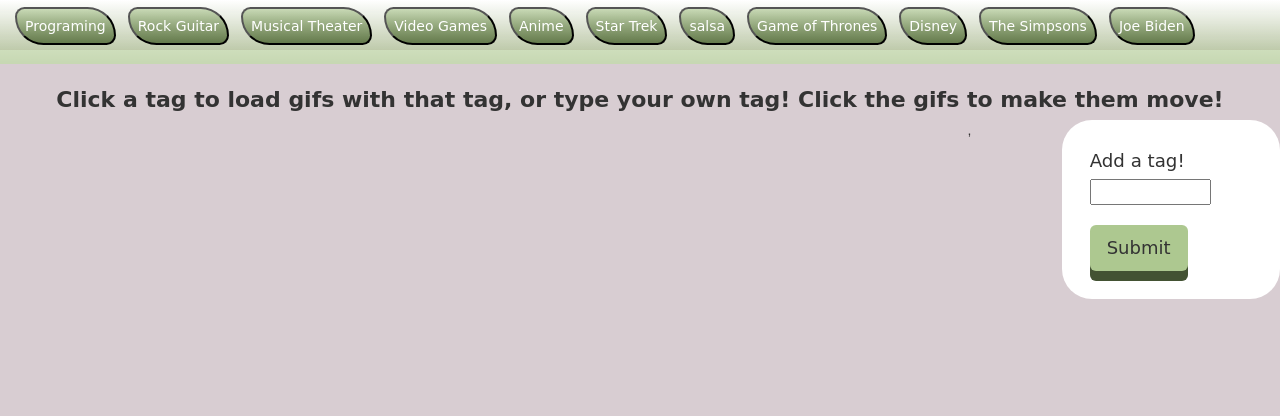
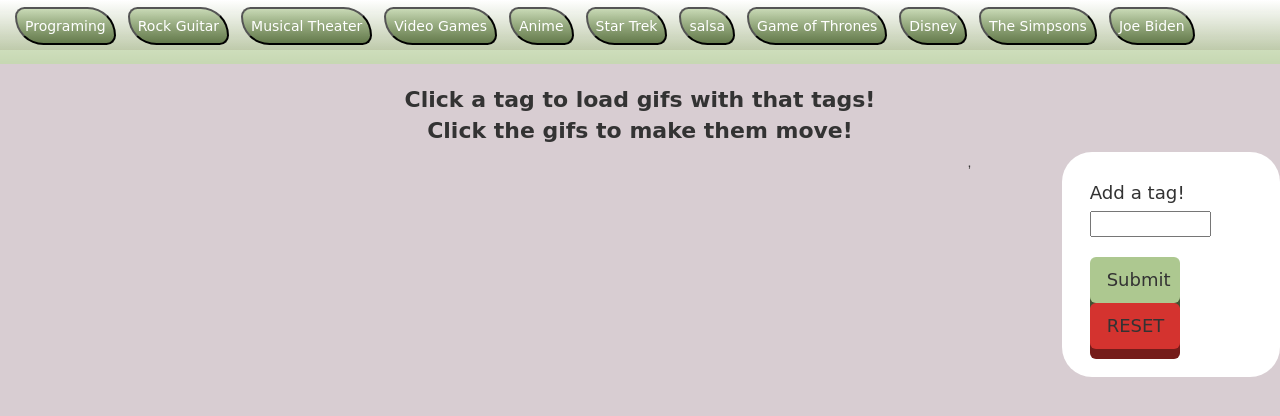
Before and after one commit to johngorm/GifTastic, a PHP site: page / in a window 1280 px wide. Shown: the top 416 px of the page. Run offline with PHP 8.4, Linux system fonts and the light colour scheme; some web fonts are replaced.

Commit message:
Add reset button to DOM

```diff
--- a/assets/css/style.css
+++ b/assets/css/style.css
@@ -11,6 +11,10 @@ strong{
 
 button{
 	font-family: 'Baloo Bhaina', cursive;
+}
+
+#gif-display{
+	clear:left;
 }
 
 #tag-list{
@@ -81,25 +85,42 @@ button{
 }
 
 #user-input button{
+	width: 5em;
+
+}
+
+
+#add-tag-btn {
 	background-color: rgb(173,200,144);
 	box-shadow: 0 10px #435233;
 }
 
-#user-input button:hover{
+#add-tag-btn:hover{
 	background-color: #97D158;
-
 
 }
 
-#user-input button:active{
+#add-tag-btn:active{
 	background-color: #657B4D;
 	box-shadow: 0 5px #313B25;
 	color: white;
 	transform: translateY(5px);
 }
 
-button:focus {
-	outline: 0;
+#reset-Local-btn{
+	box-shadow: 0 10px #751C1A;
+	background-color: rgb(212,51,47);
+}
+
+#reset-Local-btn:hover{
+	background-color: #FC3534;
+}
+
+#reset-Local-btn:active{
+	background-color: #AB2925;
+	box-shadow: 0 5px #631816;
+	color:white;
+	transform: translateY(5px);
 }
 
 img{
@@ -129,7 +150,9 @@ p{
 	}
 	#user-input button{
 		width: 100%;
-		font-size: 1.8em
+		height: 3em;
+		font-size: 150%;
+		margin: 10px 0px;
 	}
 
 	#user-input input{
--- a/index.html
+++ b/index.html
@@ -26,11 +26,13 @@
 	<div class='row'>
 		<div class='col-sm-12' id='tag-list'></div>
 	<div class='row'>
-		<p class='text-center'><strong>
-			Click a tag to load gifs with that tag, or type your own tag!
-			Click the gifs to make them move!
-			</strong>
-		</p>
+		<div class='col-md-12'>
+			<p class='text-center'><strong>
+				Click a tag to load gifs with that tags!<br>
+				Click the gifs to make them move!
+				</strong>
+			</p>
+		</div>
 	</div>
 	<div class='row'>
 		<div class='col-lg-2 col-md-3 col-sm-5 col-xs-12' id='user-input'>
@@ -38,6 +40,7 @@
 			<input type='text' name='input_bar' id='tag-input' value='' maxlength='70'>
 			<br>
 			<button type='button' class='btn btn-lg' id='add-tag-btn'>Submit</button>
+			<button type='button' class='btn btn-lg' id='reset-Local-btn'>RESET</button>
 
 		</div>
 		,
```
